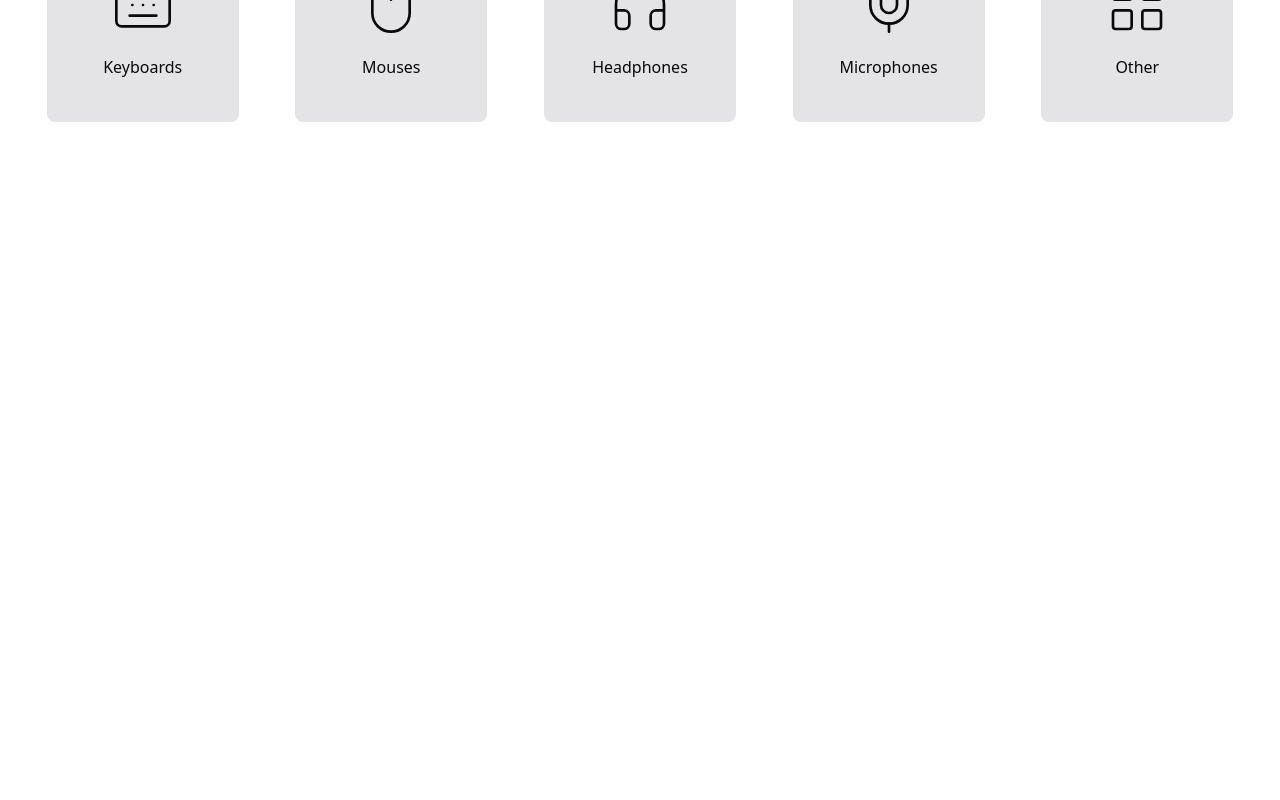
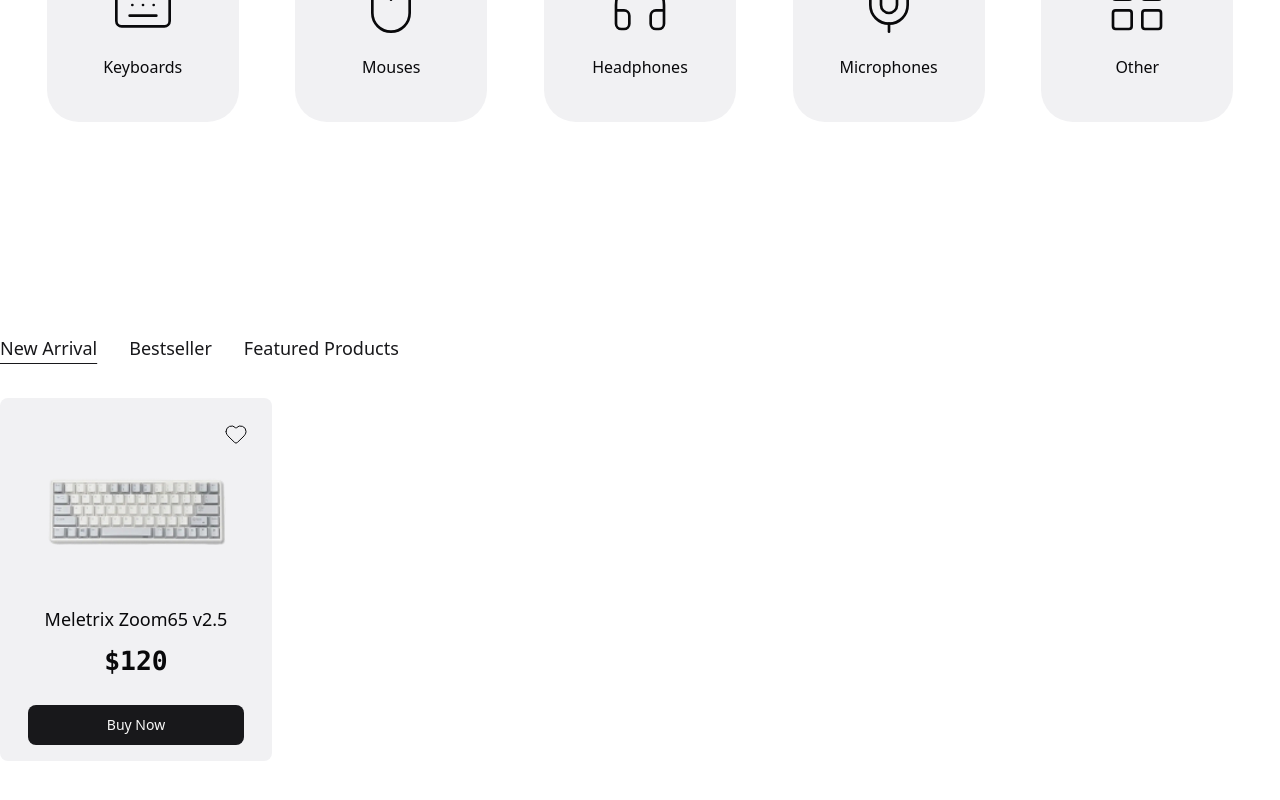
Before and after one commit to DFirenice/Keyboards-shop-FE, a Next.js app: page / in a window 1280 px wide. Shown: the part 958-1758 px from the top of the page. Before the commit the page ends 1240 px from the top, so only its background shows below. Built offline with nearby package versions, Linux system fonts and the light colour scheme.

Commit message:
Minor fixes & Tabs Swapper

```diff
--- a/src/app/(app)/page.tsx
+++ b/src/app/(app)/page.tsx
@@ -1,14 +1,23 @@
+'use client'
+
 import { Button } from "@/components/ui/button"
 import Heading from "@/components/ui/Heading"
 import Icon from "@/components/ui/Icon"
 import IconButton from "@/components/ui/IconButton"
 import Link from "next/link"
+import { Tablist } from "@/components/tabSwapper/Tablist"
+import { Tabs } from "@/contexts/tabsContext"
 
-import { categories } from "@/data/landingPage"
+import { categories, tabListData } from "@/data/landingPage"
+import { TabPanel } from "@/components/tabSwapper/TabPanel"
+import { TabLink } from "@/components/tabSwapper/TabLink"
+import Image from "next/image"
+import LikeButton from "@/components/ui/LikeButton"
 
 const LandingPage = () => {
     return (
         <div className="w-full">
+            {/* Hero */}
             <section className="w-full h-[80vh] landing-hero-bg">
                 <div className="container mx-auto w-full h-full flex flex-col justify-center">
                     <p className="font-semibold text-lg text-muted-foreground">PC Peripherals for Real Gamers</p>
@@ -20,6 +29,7 @@
                     <Button size="lg" variant="outline" className="text-primary-foreground">Shop Now</Button>
                 </div>
             </section>
+            {/* Browse Categories */}
             <section className="w-full h-[75vh]">
                 <div className="container mx-auto w-full h-full flex flex-col justify-center gap-12">
                     <div className="flex flex-row justify-between">
@@ -36,7 +46,7 @@
                                 href={link}
                                 className="
                                     flex gap-3 flex-col items-center justify-center text-center
-                                    bg-input rounded-md h-48 max-h-48 aspect-square
+                                    bg-input rounded-4xl h-48 max-h-48 aspect-square
                                 ">
                                 <div className="relative h-auto w-1/3">
                                     <Icon id={icon} size="fill" strokeWidth={1} />
@@ -47,6 +57,37 @@
                     </div>
                 </div>
             </section>
+            {/* Demo Products */}
+            <section className="w-full py-12">
+                <div className="container mx-auto">
+                    <Tabs defaultTab={tabListData[0]}>
+                        <Tablist>
+                            { tabListData.map(link =>
+                                <TabLink value={link} key={`link_${link}`}>
+                                    <span>{ link }</span>
+                                </TabLink>
+                            ) }
+                        </Tablist>
+                        { tabListData.map(link =>
+                            // Draw a component with newly backend-parsed items
+                            <TabPanel value={link} key={`panel_${link}`}>
+                                <div className="relative flex justify-center items-center flex-col bg-input w-68 h-fit rounded-md py-4 px-4">
+                                    {/* Should be LikeButton component instead */}
+                                    <LikeButton isWishListed={false} />
+                                    <div className="relative w-[75%] h-48 mx-6">
+                                        <Image src="/images/sample_keyboard.png" alt="Keyboard" objectFit="cover" className="pointer-events-none" fill />
+                                    </div>
+                                    <div className="text-center mb-6">
+                                        <Heading level={3} className="font-medium">Meletrix Zoom65 v2.5</Heading>
+                                        <Heading level={3} size="large" className="font-bold font-mono mt-2">$120</Heading>
+                                    </div>
+                                    <Button size="lg" className="w-[90%] mx-auto">Buy Now</Button>
+                                </div>
+                            </TabPanel>
+                        ) }
+                    </Tabs>
+                </div>
+            </section>
         </div>
     )
 }
--- a/src/app/globals.css
+++ b/src/app/globals.css
@@ -25,7 +25,7 @@
   --accent-foreground: oklch(0.21 0.006 285.885);
   --destructive: oklch(0.577 0.245 27.325);
   --border: oklch(0.92 0.004 286.32);
-  --input: oklch(0.92 0.004 286.32);
+  --input: oklch(95.871% 0.00276 285.763);
   --ring: oklch(0.705 0.015 286.067);
   --chart-1: oklch(0.646 0.222 41.116);
   --chart-2: oklch(0.6 0.118 184.704);
@@ -43,7 +43,6 @@
 }
 
 @theme {
-
   /* Base */
   --color-background: hsl(0 0% 100%);
   --color-background-subtle: hsl(0 0% 98%);
@@ -65,7 +64,7 @@
   --color-muted: hsl(240 5% 94%);
   --color-muted-foreground: hsl(240 3% 46%);
   --color-border: hsl(240 6% 90%);
-  --color-input: hsl(240 6% 90%);
+  --color-input: hsl(0, 0%, 93%);
   --color-ring: hsl(240 5% 65%);
 
   /* States */
--- a/src/components/Header.tsx
+++ b/src/components/Header.tsx
@@ -5,7 +5,7 @@
 import IconButton from "@app-ui/IconButton"
 import Link from "next/link"
 import { cn } from "@/lib/utils"
-import { useIsCurrentPath } from "@/lib/isCurrentPath"
+import { useIsCurrentPath } from "@/hooks/useIsCurrentPath"
 
 const Header = () => {
     const navLinks = [
@@ -15,8 +15,10 @@
         ['Contact Us', '/contact']
     ]
 
+    const isCurrentPath = useIsCurrentPath()
+
     return (
-        <header className="fixed top-0 left-0 w-full bg-background border-b-2 border-muted-foreground">
+        <header className="fixed z-50 top-0 left-0 w-full bg-background border-b-2 border-muted-foreground">
             <div className="exrta-header-inset container mx-auto flex flex-row items-center justify-around gap-12">
                 <Heading className="font-bold font-mono" size="large">cyber</Heading>
                 <Search />
@@ -24,7 +26,7 @@
                     <Link key={`nav_${link}`} href={link} className={
                         cn(
                             "whitespace-nowrap text-muted-foreground hover:text-foreground font-semibold",
-                            { "text-foreground": useIsCurrentPath(link) }
+                            { "text-foreground": isCurrentPath(link) }
                         )
                     }>
                         { text }
--- /dev/null
+++ b/src/components/tabSwapper/TabLink.tsx
@@ -0,0 +1,28 @@
+import { useTabs } from "@/contexts/tabsContext"
+import { cn } from "@/lib/utils"
+import { Button } from "@app-ui/button"
+
+export const TabLink = (
+    { value, children, className }:
+    { value: string, children: React.ReactNode, className?: React.HTMLAttributes<HTMLButtonElement>["className"] }
+) => {
+    const { active, setActive } = useTabs()
+
+    const isCurrent = active === value
+    const changeTab = () => setActive(value)
+
+    return (
+        <Button
+            variant="link"
+            className={cn(
+                "text-primary text-lg underline-offset-8 px-0",
+                { "underline": isCurrent },
+                className
+            )}
+            aria-selected={isCurrent}
+            onClick={changeTab}
+        >
+            { children }
+        </Button>
+    )
+}
--- /dev/null
+++ b/src/components/tabSwapper/TabPanel.tsx
@@ -0,0 +1,11 @@
+import { useTabs } from "@/contexts/tabsContext"
+
+export const TabPanel = ({ value, children }: { value: string, children: React.ReactNode }) => {
+    const { active } = useTabs()
+    const isCurrent = active === value
+    return isCurrent ? (
+        <div role="tabpanel">
+            { children }
+        </div>
+    ) : null
+}
--- /dev/null
+++ b/src/components/tabSwapper/Tablist.tsx
@@ -0,0 +1,7 @@
+export const Tablist = ({ children }: { children: React.ReactNode }) => {
+    return (
+        <div role="tablist" className="flex flex-row gap-8 mb-8">
+            { children }
+        </div>
+    )
+}
--- a/src/components/ui/IconButton.tsx
+++ b/src/components/ui/IconButton.tsx
@@ -8,6 +8,7 @@
     color?: string
     size?: TIconSize
     text?: string | React.ReactElement
+    strokeWidth?: number
     variant?: React.ComponentProps<typeof Button>["variant"]
 }
 
@@ -15,6 +16,7 @@
     icon, color = "",
     size = "default", text,
     variant = "ghost",
+    strokeWidth = 2,
     ...props
 }: TIconButtonProps & React.ComponentProps<"button">) {
     return (
@@ -27,7 +29,7 @@
             size={text ? "default" : "icon"}
             {...props}
         >
-            <Icon color={color} id={icon} size={size} />
+            <Icon color={color} id={icon} size={size} strokeWidth={strokeWidth} />
             { text }
         </Button>
     )
--- /dev/null
+++ b/src/components/ui/LikeButton.tsx
@@ -0,0 +1,19 @@
+import { cn } from "@/lib/utils"
+import Icon from "@app-ui/Icon"
+
+const LikeButton = ({ isWishListed = false }: { isWishListed: boolean }) => {
+    return (
+        <div className="z-10 cursor-pointer absolute top-6 right-6">
+            <Icon
+                strokeWidth={1}
+                className={cn(
+                    "text-foreground hover:fill-red-700 hover:text-red-700",
+                    { "fill-red-700 text-red-700": isWishListed }
+                )}
+                id="heart" size="small"
+            />
+        </div>
+    )
+}
+
+export default LikeButton
--- /dev/null
+++ b/src/contexts/tabsContext.tsx
@@ -0,0 +1,23 @@
+'use client'
+
+import { createContext, useContext, useState } from "react"
+
+export type TTabsContext = {
+    active: string
+    setActive: (tab: string) => void
+}
+
+const TabsProvider = createContext<TTabsContext | null>(null)
+export const Tabs = ({ defaultTab, children }: { defaultTab: string, children: React.ReactNode }) => {
+    const [ active, setActive ] = useState(defaultTab)
+
+    return <TabsProvider.Provider value={{ active, setActive }}>
+        { children }
+    </TabsProvider.Provider>
+}
+
+export const useTabs = () => {
+    const ctx = useContext(TabsProvider)
+    if (!ctx) throw new Error('`useTabs` must be within `TabsProvider`')
+    return ctx
+}
--- a/src/data/landingPage.ts
+++ b/src/data/landingPage.tsx
@@ -33,3 +33,5 @@
     link: '/categories/other',
   },
 ]
+
+export const tabListData = ["New Arrival", "Bestseller", "Featured Products"]
--- /dev/null
+++ b/src/hooks/useIsCurrentPath.ts
@@ -0,0 +1,19 @@
+'use client'
+
+import { usePathname } from 'next/navigation'
+
+export const useIsCurrentPath = () => {
+  const pathname = usePathname()
+
+  return (targetPath?: string, options?: { root?: boolean }): boolean => {
+    if (!targetPath) return false
+
+    if (options?.root) {
+      const currentRoot = '/' + pathname.split('/')[1]
+      const targetRoot = '/' + targetPath.split('/')[1]
+      return currentRoot === targetRoot
+    }
+
+    return pathname === targetPath
+  }
+}
--- a/src/lib/isCurrentPath.ts
+++ /dev/null
@@ -1,18 +0,0 @@
-'use client'
-
-import { usePathname } from 'next/navigation'
-
-export const useIsCurrentPath = (
-  targetPath: string,
-  options?: { root?: boolean }
-): boolean => {
-  const pathname = usePathname()
-
-  if (options?.root) {
-    const currentRoot = '/' + pathname.split('/')[1]
-    const targetRoot = '/' + targetPath.split('/')[1]
-    return currentRoot === targetRoot
-  }
-
-  return pathname === targetPath
-}
```
Also changed, not shown: public/images/sample_keyboard.png (added).
